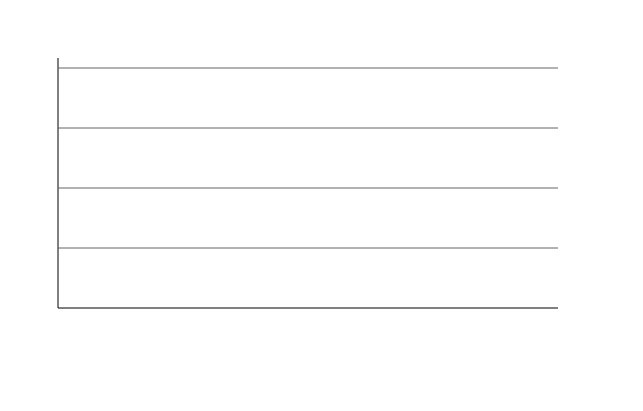
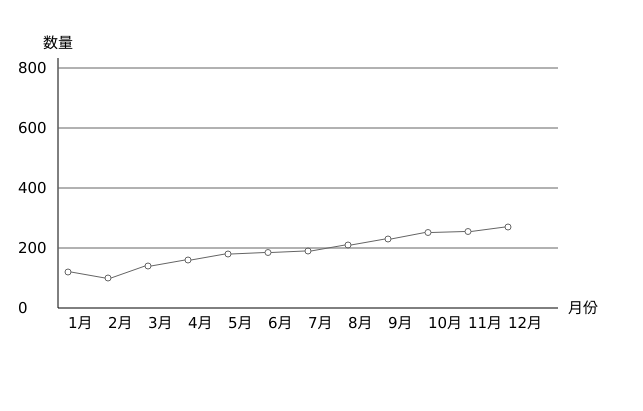
Before and after one commit to wzzzzzz/baidu-web, a plain HTML site: page base3133/line_graph.html in a window 1280 px wide. Shown: the whole page, without its empty margins (0-643 px from the left). Drawn offline with Linux system fonts and the light colour scheme.

Commit message:
20190408

```diff
--- a/base3133/line_graph.html
+++ b/base3133/line_graph.html
@@ -49,6 +49,76 @@
             ctx.strokeStyle="rgb(0,0,0)";
             ctx.stroke();
 
+            ctx.font="15px Verdana";
+            ctx.fillText("数量",35,40);
+            ctx.fillText("月份",560,305);
+            ctx.fillText("800",10,65);
+            ctx.fillText("600",10,125);
+            ctx.fillText("400",10,185);
+            ctx.fillText("200",10,245);
+            ctx.fillText("0",10,305);
+            ctx.fillText("1月",60,320);
+            ctx.fillText("2月",100,320);
+            ctx.fillText("3月",140,320);
+            ctx.fillText("4月",180,320);
+            ctx.fillText("5月",220,320);
+            ctx.fillText("6月",260,320);
+            ctx.fillText("7月",300,320);
+            ctx.fillText("8月",340,320);
+            ctx.fillText("9月",380,320);
+            ctx.fillText("10月",420,320);
+            ctx.fillText("11月",460,320);
+            ctx.fillText("12月",500,320);
+
+            //300——0,60——800  300-0.3*s
+            ctx.beginPath();
+            ctx.arc(60,264,3,0,Math.PI*2,true);
+            ctx.moveTo(63,264);
+            ctx.lineTo(97,270);
+            ctx.moveTo(103,270);
+            ctx.arc(100,270,3,0,Math.PI*2,true);
+            ctx.moveTo(103,270);
+            ctx.lineTo(137,258);
+            ctx.moveTo(143,258);
+            ctx.arc(140,258,3,0,Math.PI*2,true);
+            ctx.moveTo(143,258);
+            ctx.lineTo(177,252);
+            ctx.moveTo(183,252);
+            ctx.arc(180,252,3,0,Math.PI*2,true);
+            ctx.moveTo(183,252);
+            ctx.lineTo(217,246);
+            ctx.moveTo(223,246);
+            ctx.arc(220,246,3,0,Math.PI*2,true);
+            ctx.moveTo(223,246);
+            ctx.lineTo(257,244.5);
+            ctx.moveTo(263,244.5);
+            ctx.arc(260,244.5,3,0,Math.PI*2,true);
+            ctx.moveTo(263,244.5);
+            ctx.lineTo(297,243);
+            ctx.moveTo(303,243);
+            ctx.arc(300,243,3,0,Math.PI*2,true);
+            ctx.moveTo(303,243);
+            ctx.lineTo(337,237);
+            ctx.moveTo(343,237);
+            ctx.arc(340,237,3,0,Math.PI*2,true);
+            ctx.moveTo(343,237);
+            ctx.lineTo(377,231);
+            ctx.moveTo(383,231);
+            ctx.arc(380,231,3,0,Math.PI*2,true);
+            ctx.moveTo(383,231);
+            ctx.lineTo(417,224.5);
+            ctx.moveTo(423,224.5);
+            ctx.arc(420,224.5,3,0,Math.PI*2,true);
+            ctx.moveTo(423,224.5);
+            ctx.lineTo(457,223.5);
+            ctx.moveTo(463,223.5);
+            ctx.arc(460,223.5,3,0,Math.PI*2,true);
+            ctx.moveTo(463,223.5);
+            ctx.lineTo(497,219);
+            ctx.moveTo(503,219);
+            ctx.arc(500,219,3,0,Math.PI*2,true);
+            ctx.strokeStyle="rgb(100,100,100)";
+            ctx.stroke();
         </script>
     </body>
 </html>
```
